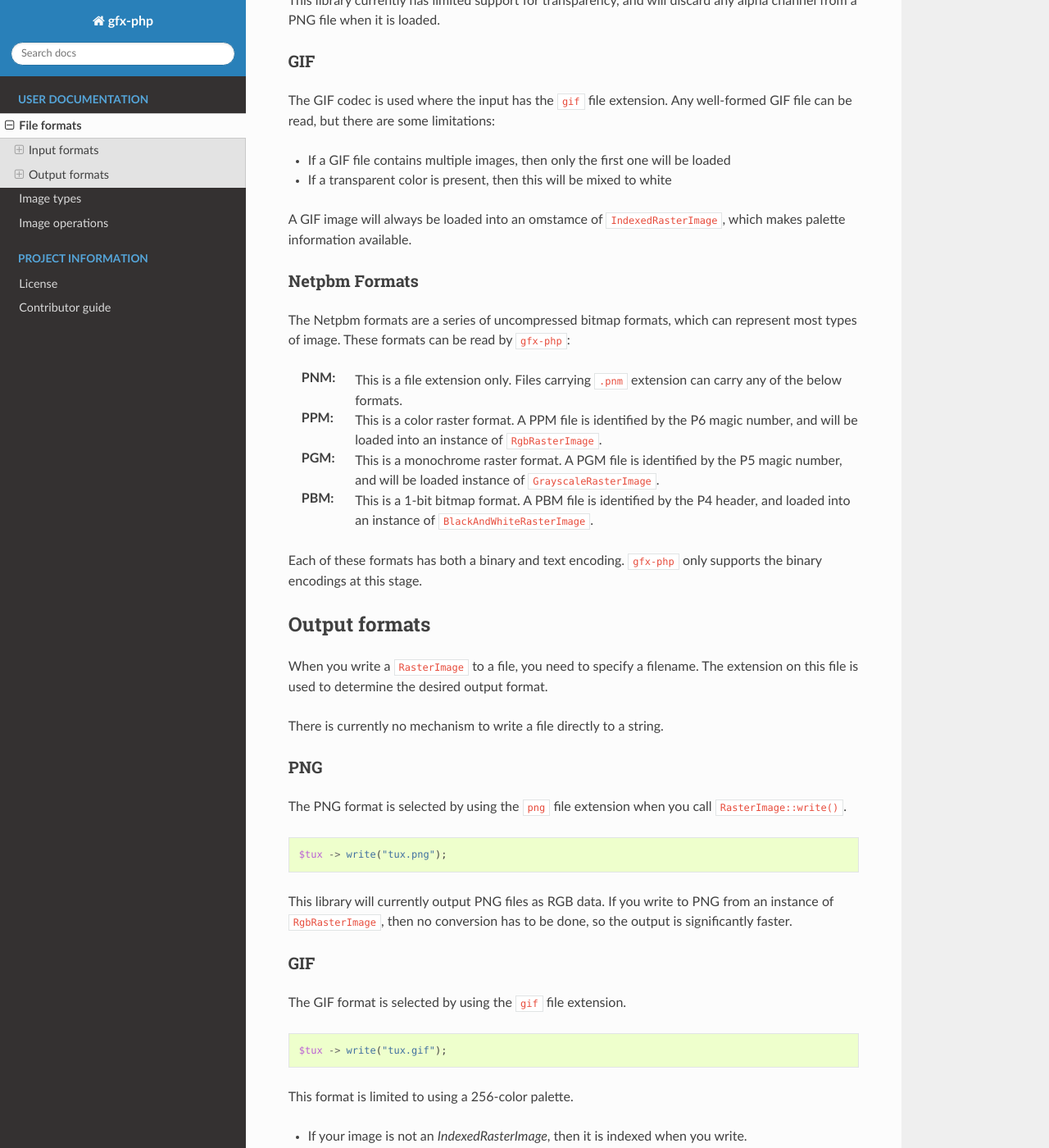
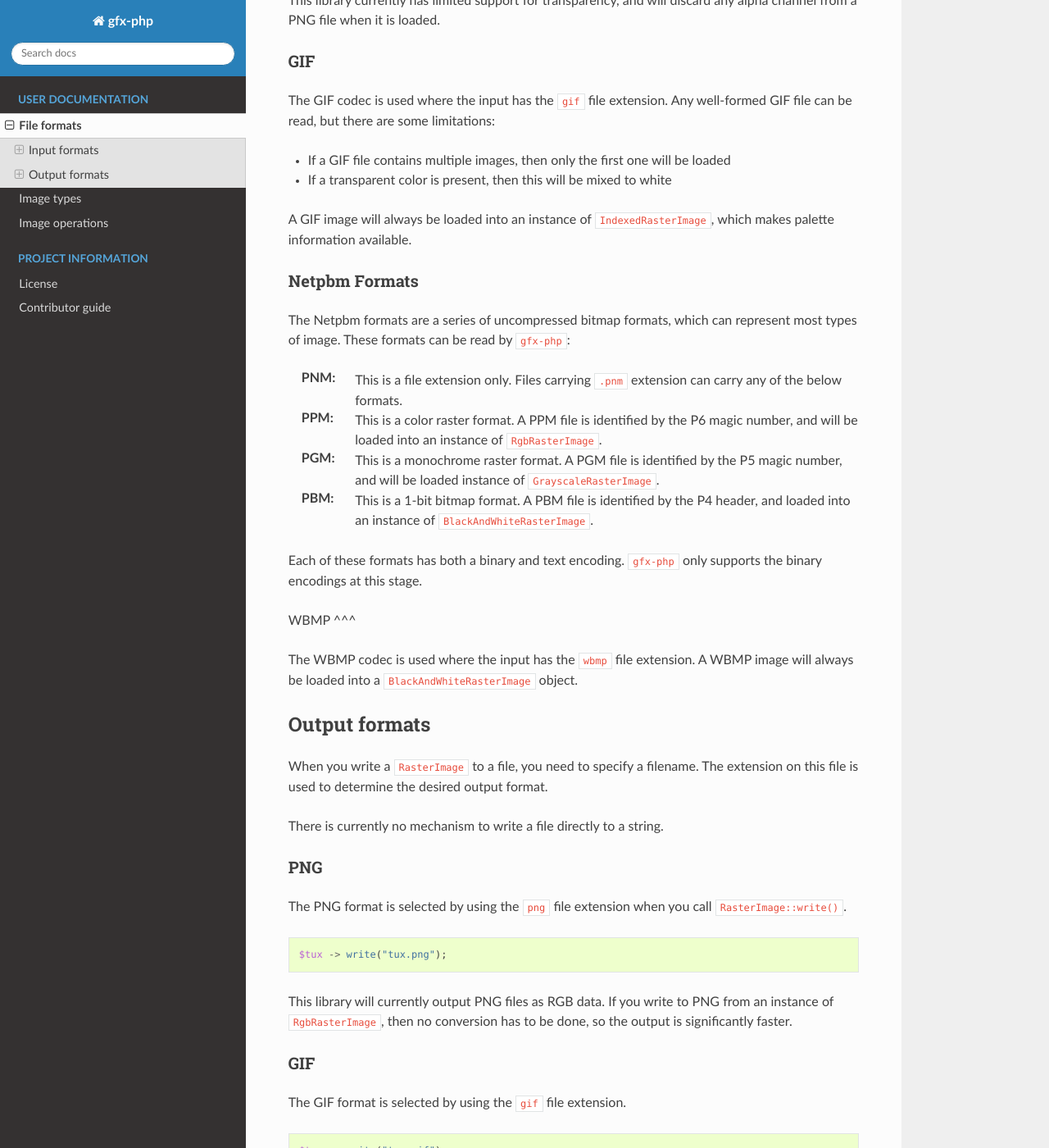
Before and after one commit to mike42/gfx-php, a Sphinx documentation site: the page built from docs/user/formats.rst, in a window 1280 px wide and 1400 px high, scrolled down 1088 px. Shown: the whole window at 82% size. Built offline with Sphinx 7.4.7 and the Read the Docs theme 2.0.0, drawn with Linux system fonts in a browser that asks for light colours; pages that are not in the unit, such as notebooks, are missing from menus; cross-references to code outside the pages are shown as plain code; some of the changed text lies outside the part shown.

Commit message:
add docs

```diff
--- a/docs/user/formats.rst
+++ b/docs/user/formats.rst
@@ -48,7 +48,7 @@ The GIF codec is used where the input has the ``gif`` file extension. Any well-f
 - If a GIF file contains multiple images, then only the first one will be loaded
 - If a transparent color is present, then this will be mixed to white
 
-A GIF image will always be loaded into an omstamce of :class:`IndexedRasterImage`, which makes palette information available.
+A GIF image will always be loaded into an instance of :class:`IndexedRasterImage`, which makes palette information available.
 
 Netpbm Formats
 ^^^^^^^^^^^^^^
@@ -61,6 +61,11 @@ The Netpbm formats are a series of uncompressed bitmap formats, which can repres
 :PBM: This is a 1-bit bitmap format. A PBM file is identified by the P4 header, and loaded into an instance of :class:`BlackAndWhiteRasterImage`.
 
 Each of these formats has both a binary and text encoding. ``gfx-php`` only supports the binary encodings at this stage.
+
+WBMP
+^^^
+
+The WBMP codec is used where the input has the ``wbmp`` file extension. A WBMP image will always be loaded into a :class:`BlackAndWhiteRasterImage` object.
 
 Output formats
 --------------
@@ -109,6 +114,17 @@ The BMP format is selected by using the ``bmp`` file extension.
 
 This library will currently output BMP files using an uncompressed 24-bit RGB representation of the image.
 
+WBMP
+^^^
+
+The WBMP format is selected by using the ``wbmp`` file extension.
+
+.. code-block:: php
+
+  $tux -> write("tux.wbmp");
+
+The image will be converted to a 1-bit monochrome representation, which is the only type of image supported by WBMP.
+
 Netpbm Formats
 ^^^^^^^^^^^^^^
 
```
